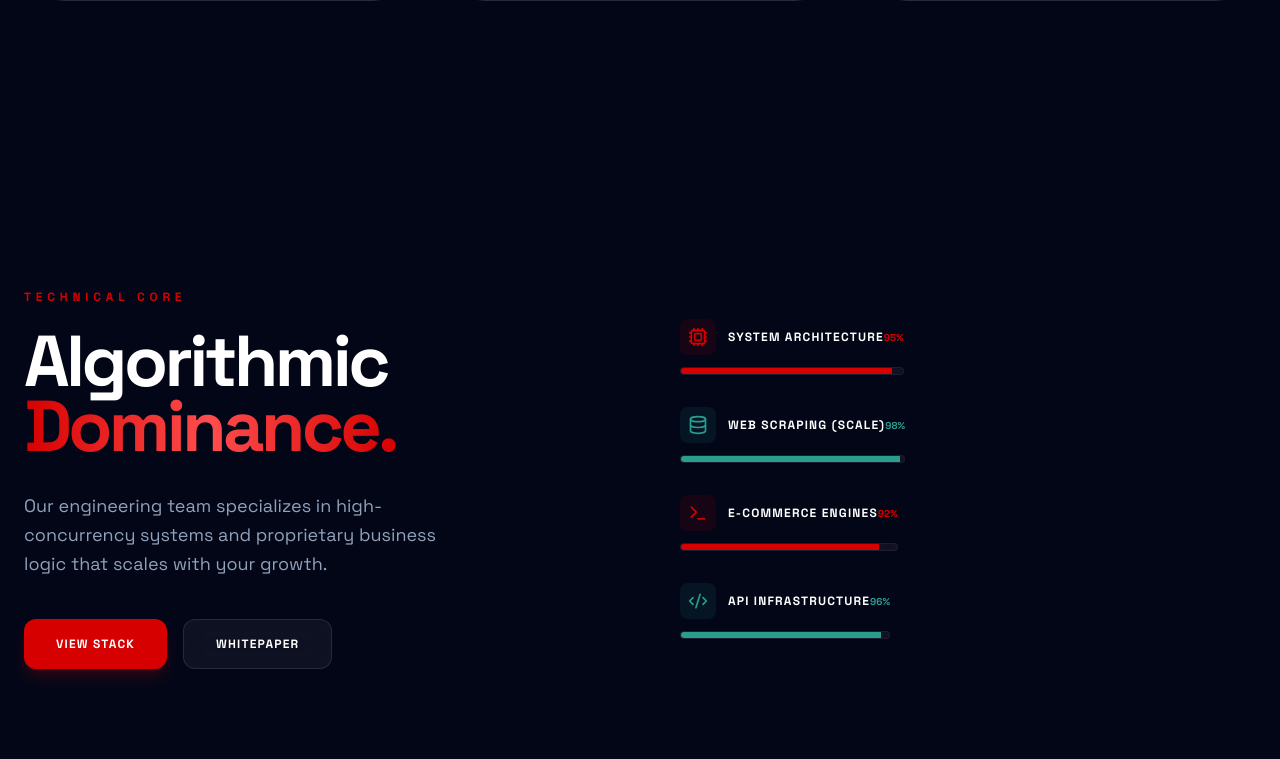
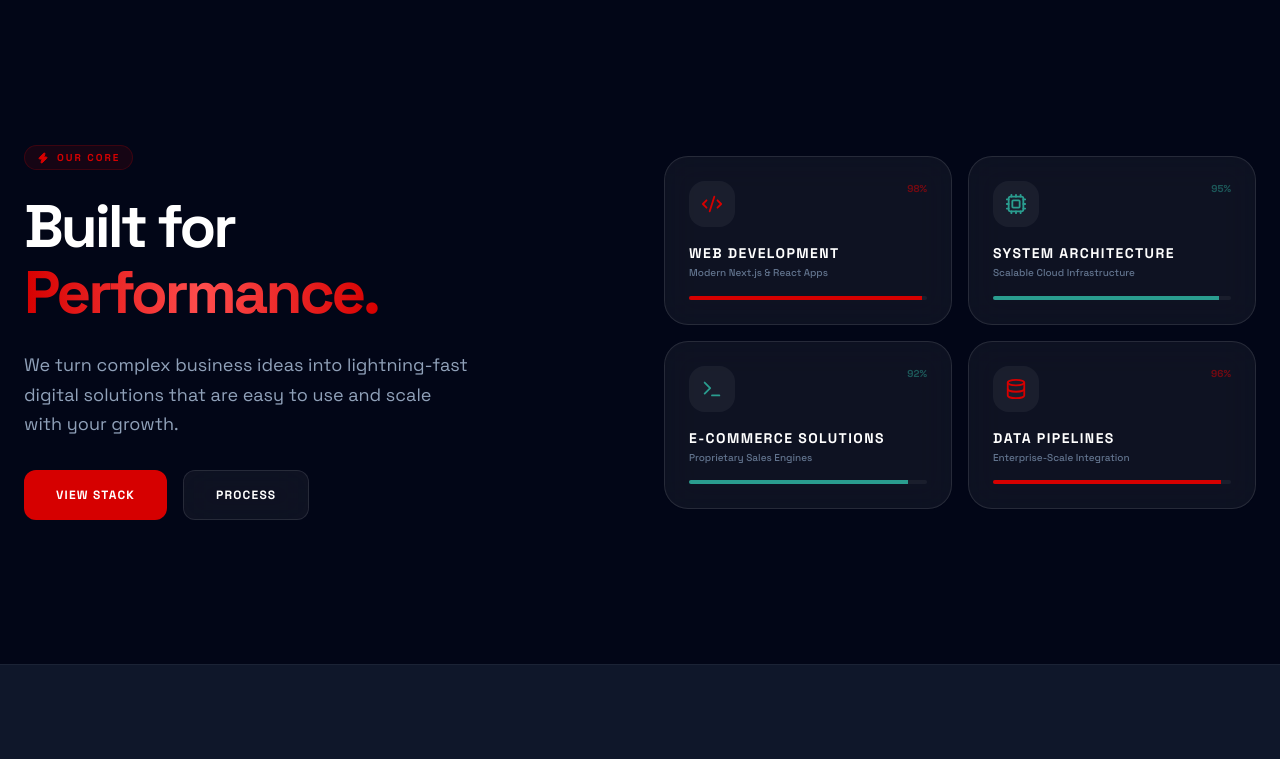
Before and after one commit to samircd4/web_agency_frontend, a Next.js app: page /services in a window 1280 px wide. Shown: the part 1298-2057 px from the top of the page. Built offline with nearby package versions, Linux system fonts and the light colour scheme.

Commit message:
Mobile responsive fix

```diff
--- a/components/DashboardShowcase.jsx
+++ b/components/DashboardShowcase.jsx
@@ -9,7 +9,7 @@ import mobileScreenshot from '@/public/images/mockups/front_end.png';
 
 export default function DashboardShowcase() {
     return (
-        <section className="py-16 md:py-32 relative bg-[#0f172a] overflow-hidden" id="dashboard">
+        <section className="py-12 md:py-16 relative bg-[#0f172a] overflow-hidden" id="dashboard">
             {/* Background elements */}
             <div className="absolute top-1/2 left-0 w-full h-[1px] bg-gradient-to-r from-transparent via-white/5 to-transparent" />
             <div className="absolute top-0 right-0 w-[500px] h-[500px] bg-brand-blue/5 rounded-full blur-[150px] pointer-events-none" />
--- a/components/Expertise.jsx
+++ b/components/Expertise.jsx
@@ -2,71 +2,110 @@
 
 import React from 'react';
 import { motion } from 'framer-motion';
-import { Terminal, Cpu, Database, Code2 } from 'lucide-react';
+import { Terminal, Cpu, Database, Code2, Zap, BarChart3 } from 'lucide-react';
 import ScrollReveal from './ScrollReveal';
 
 const skills = [
-    { name: "System Architecture", level: 95, icon: <Cpu size={20} />, color: "brand-red" },
-    { name: "Web Scraping (Scale)", level: 98, icon: <Database size={20} />, color: "brand-teal" },
-    { name: "E-commerce Engines", level: 92, icon: <Terminal size={20} />, color: "brand-red" },
-    { name: "API Infrastructure", level: 96, icon: <Code2 size={20} />, color: "brand-teal" }
+    {
+        name: "Web Development",
+        level: 98,
+        icon: <Code2 size={22} />,
+        color: "brand-red",
+        desc: "Modern Next.js & React Apps"
+    },
+    {
+        name: "System Architecture",
+        level: 95,
+        icon: <Cpu size={22} />,
+        color: "brand-teal",
+        desc: "Scalable Cloud Infrastructure"
+    },
+    {
+        name: "E-commerce Solutions",
+        level: 92,
+        icon: <Terminal size={22} />,
+        color: "brand-teal",
+        desc: "Proprietary Sales Engines"
+    },
+    {
+        name: "Data Pipelines",
+        level: 96,
+        icon: <Database size={22} />,
+        color: "brand-red",
+        desc: "Enterprise-Scale Integration"
+    }
 ];
 
 export default function Expertise() {
     return (
-        <section id="expertise" className="py-24 bg-background relative overflow-hidden">
-            <div className="container mx-auto px-6">
-                <div className="grid lg:grid-cols-2 gap-20 items-center">
+        <section id="expertise" className="py-12 bg-background relative overflow-hidden">
+            <div className="w-full md:container mx-auto px-0 md:px-6">
+                <div className="grid lg:grid-cols-2 gap-12 items-center px-6 md:px-0">
 
+                    {/* Content Section */}
                     <div>
                         <ScrollReveal>
-                            <span className="text-xs font-black uppercase tracking-[0.4em] text-brand-red mb-6 block">Technical Core</span>
-                            <h2 className="text-5xl md:text-7xl font-black text-white mb-8 tracking-tighter leading-[0.9]">
-                                Algorithmic <br />
-                                <span className="text-gradient-red">Dominance.</span>
+                            <div className="inline-flex items-center gap-2 px-3 py-1 rounded-full bg-brand-red/10 border border-brand-red/20 text-brand-red text-[10px] font-black tracking-[0.2em] uppercase mb-6">
+                                <Zap size={12} fill="currentColor" />
+                                <span>Our Core</span>
+                            </div>
+                            <h2 className="text-5xl md:text-6xl font-black text-white mb-6 tracking-tighter leading-[1.1]">
+                                Built for <br />
+                                <span className="text-gradient-red">Performance.</span>
                             </h2>
                         </ScrollReveal>
                         <ScrollReveal delay={0.2}>
-                            <p className="text-slate-400 text-lg mb-10 leading-relaxed max-w-md">
-                                Our engineering team specializes in high-concurrency systems and proprietary business logic that scales with your growth.
+                            <p className="text-slate-400 text-lg mb-8 leading-relaxed max-w-md">
+                                We turn complex business ideas into lightning-fast digital solutions that are easy to use and scale with your growth.
                             </p>
                         </ScrollReveal>
                         <ScrollReveal delay={0.3}>
                             <div className="flex gap-4">
-                                <button className="px-8 py-4 bg-brand-red text-white rounded-xl font-bold text-xs uppercase tracking-widest shadow-lg shadow-brand-red/20 transition-all hover:-translate-y-1">
+                                <button className="px-8 py-4 bg-brand-red text-white rounded-xl font-bold text-xs uppercase tracking-widest transition-all hover:shadow-glow-red hover:-translate-y-1">
                                     View Stack
                                 </button>
                                 <button className="px-8 py-4 glass text-white rounded-xl font-bold text-xs uppercase tracking-widest transition-all hover:bg-white/10">
-                                    Whitepaper
+                                    Process
                                 </button>
                             </div>
                         </ScrollReveal>
                     </div>
 
-                    <div className="space-y-8">
+                    {/* Bento Skills Grid */}
+                    <div className="grid grid-cols-1 md:grid-cols-2 gap-4">
                         {skills.map((skill, index) => (
-                            <ScrollReveal key={index} delay={index * 0.15}>
-                                <div className="space-y-3">
-                                    <div className="flex justify-between items-center">
-                                        <div className="flex items-center gap-3">
-                                            <div className={`p-2 rounded-lg bg-${skill.color}/10 text-${skill.color}`}>
+                            <motion.div
+                                key={index}
+                                initial={{ opacity: 0, scale: 0.95 }}
+                                whileInView={{ opacity: 1, scale: 1 }}
+                                viewport={{ once: false }}
+                                transition={{ delay: index * 0.1 }}
+                                className="group p-6 rounded-3xl glass border-white/5 hover:border-brand-red/30 transition-all duration-500"
+                            >
+                                <div className="flex items-start justify-between mb-4">
+                                    <div className={`p-3 rounded-2xl bg-white/5 text-${skill.color} group-hover:scale-110 transition-transform duration-500`}>
                                         {skill.icon}
                                     </div>
-                                            <span className="text-white font-bold uppercase tracking-widest text-xs">{skill.name}</span>
+                                    <div className={`text-[10px] font-black text-${skill.color} opacity-50 group-hover:opacity-100 transition-opacity`}>
+                                        {skill.level}%
                                     </div>
-                                        <span className={`text-[10px] font-black text-${skill.color}`}>{skill.level}%</span>
                                 </div>
-                                    <div className="h-2 bg-white/5 rounded-full overflow-hidden border border-white/5">
+                                <h3 className="text-white font-bold text-sm uppercase tracking-widest mb-1 group-hover:text-brand-red transition-colors">
+                                    {skill.name}
+                                </h3>
+                                <p className="text-slate-500 text-[10px] font-medium leading-tight mb-4">
+                                    {skill.desc}
+                                </p>
+                                <div className="h-1 bg-white/5 rounded-full overflow-hidden">
                                     <motion.div
                                         initial={{ width: 0 }}
                                         whileInView={{ width: `${skill.level}%` }}
                                         viewport={{ once: false }}
                                         transition={{ duration: 1.5, delay: 0.5, ease: "circOut" }}
-                                            className={`h-full bg-${skill.color} shadow-[0_0_15px_rgba(214,0,0,0.3)]`}
+                                        className={`h-full bg-${skill.color}`}
                                     />
                                 </div>
-                                </div>
-                            </ScrollReveal>
+                            </motion.div>
                         ))}
                     </div>
 
--- a/components/Hero.jsx
+++ b/components/Hero.jsx
@@ -4,7 +4,7 @@ import React, { useState, useEffect, useRef } from 'react';
 import Link from 'next/link';
 import Image from 'next/image';
 import { ArrowRight, Sparkles, ShoppingCart, Code2, Database, Zap, Terminal, Activity, Cpu } from 'lucide-react';
-import { motion, AnimatePresence, useScroll, useTransform, useMotionValue } from 'framer-motion';
+import { motion, AnimatePresence, useTransform, useMotionValue } from 'framer-motion';
 
 const slidingTexts = [
     "E-commerce Ecosystems",
@@ -33,22 +33,19 @@ export default function Hero() {
         return () => clearInterval(timer);
     }, []);
 
-    const { scrollY } = useScroll();
-    const opacity = useTransform(scrollY, [0, 300], [1, 0]);
-
     return (
         <section
             ref={containerRef}
             onMouseMove={handleMouseMove}
-            className="relative min-h-[90vh] flex items-center pt-20 pb-12 md:pt-32 md:pb-24 overflow-hidden bg-background"
+            className="group relative min-h-[90vh] flex items-center pt-20 pb-12 md:pt-32 md:pb-24 overflow-hidden bg-background"
         >
             {/* Interactive Glow */}
             <motion.div
-                className="pointer-events-none absolute -inset-px opacity-0 transition duration-300 group-hover:opacity-100"
+                className="pointer-events-none absolute -inset-px opacity-0 transition duration-500 group-hover:opacity-100"
                 style={{
                     background: useTransform(
                         [mouseX, mouseY],
-                        ([x, y]) => `radial-gradient(600px circle at ${x}px ${y}px, rgba(42, 157, 143, 0.06), transparent 40%)`
+                        ([x, y]) => `radial-gradient(600px circle at ${x}px ${y}px, rgba(42, 157, 143, 0.08), transparent 40%)`
                     ),
                 }}
             />
@@ -58,7 +55,12 @@ export default function Hero() {
             <div className="absolute bottom-[-10%] left-[-10%] w-[50%] h-[50%] bg-brand-red/5 rounded-full blur-[120px] animate-pulse-slow" style={{ animationDelay: '2s' }} />
             <div className="absolute inset-0 opacity-[0.1] pointer-events-none [background-image:radial-gradient(var(--color-surface-700)_1px,transparent_1px)] [background-size:40px_40px]" />
 
-            <motion.div style={{ opacity }} className="container mx-auto px-6 relative z-10">
+            <motion.div
+                initial={{ opacity: 0, y: 20 }}
+                animate={{ opacity: 1, y: 0 }}
+                transition={{ duration: 0.8 }}
+                className="container mx-auto px-6 relative z-10"
+            >
                 <div className="grid lg:grid-cols-2 gap-16 items-center">
 
                     {/* Left Content */}
@@ -66,6 +68,7 @@ export default function Hero() {
                         <motion.div
                             initial={{ opacity: 0, x: -20 }}
                             animate={{ opacity: 1, x: 0 }}
+                            transition={{ delay: 0.2 }}
                             className="inline-flex items-center gap-2 px-4 py-2 rounded-full bg-white/5 border border-white/10 text-brand-teal text-[10px] font-black tracking-[0.3em] uppercase mb-8 backdrop-blur-md"
                         >
                             <Sparkles size={14} className="text-brand-red animate-pulse" />
@@ -75,7 +78,7 @@ export default function Hero() {
                         <motion.h1
                             initial={{ opacity: 0, y: 20 }}
                             animate={{ opacity: 1, y: 0 }}
-                            transition={{ duration: 0.8, ease: [0.22, 1, 0.36, 1] }}
+                            transition={{ delay: 0.3, duration: 0.8, ease: [0.22, 1, 0.36, 1] }}
                             className="text-5xl md:text-7xl font-black text-white tracking-tight leading-[1.05] mb-8"
                         >
                             Engineering <br />
@@ -102,7 +105,7 @@ export default function Hero() {
                         <motion.p
                             initial={{ opacity: 0, y: 20 }}
                             animate={{ opacity: 1, y: 0 }}
-                            transition={{ delay: 0.2, duration: 0.8 }}
+                            transition={{ delay: 0.4, duration: 0.8 }}
                             className="max-w-xl text-slate-400 text-lg md:text-xl mb-12 leading-relaxed"
                         >
                             We build proprietary scraping networks and commerce engines that turn complex business logic into scalable digital assets.
@@ -111,7 +114,7 @@ export default function Hero() {
                         <motion.div
                             initial={{ opacity: 0, y: 20 }}
                             animate={{ opacity: 1, y: 0 }}
-                            transition={{ delay: 0.4 }}
+                            transition={{ delay: 0.5 }}
                             className="flex flex-col sm:flex-row gap-6 w-full sm:w-auto"
                         >
                             <Link href="/start-project" className="group relative px-10 py-5 bg-brand-teal hover:bg-brand-teal/90 text-white rounded-2xl font-black text-sm uppercase tracking-widest flex items-center justify-center gap-3 transition-all duration-300 shadow-glow-teal hover:-translate-y-1">
@@ -124,33 +127,13 @@ export default function Hero() {
                                 View Systems
                             </button>
                         </motion.div>
-
-                        <motion.div
-                            initial={{ opacity: 0 }}
-                            animate={{ opacity: 1 }}
-                            transition={{ delay: 0.8 }}
-                            className="mt-16 pt-8 border-t border-white/5 w-full flex items-center gap-8 text-slate-500"
-                        >
-                            <div className="flex flex-col">
-                                <span className="text-[10px] font-black uppercase tracking-widest text-slate-600 mb-1">Availability</span>
-                                <span className="text-xs font-bold text-slate-400 flex items-center gap-2">
-                                    <div className="w-1.5 h-1.5 rounded-full bg-brand-red animate-pulse" />
-                                    Q3 2026 Ready
-                                </span>
-                            </div>
-                            <div className="w-px h-8 bg-white/5" />
-                            <div className="flex flex-col">
-                                <span className="text-[10px] font-black uppercase tracking-widest text-slate-600 mb-1">Architecture</span>
-                                <span className="text-xs font-bold text-slate-400">Micro-engine V2</span>
-                            </div>
-                        </motion.div>
                     </div>
 
                     {/* Right Visual Content */}
                     <motion.div
-                        initial={{ opacity: 0, scale: 0.8, rotate: 5 }}
-                        animate={{ opacity: 1, scale: 1, rotate: 0 }}
-                        transition={{ duration: 1.2, ease: "easeOut" }}
+                        initial={{ opacity: 0, scale: 0.8 }}
+                        animate={{ opacity: 1, scale: 1 }}
+                        transition={{ delay: 0.6, duration: 1.2, ease: "easeOut" }}
                         className="relative hidden lg:block"
                     >
                         <div className="relative w-full aspect-square max-w-[600px] mx-auto">
@@ -196,7 +179,7 @@ export default function Hero() {
                                         <motion.div
                                             initial={{ width: 0 }}
                                             animate={{ width: "85%" }}
-                                            transition={{ delay: 1, duration: 2 }}
+                                            transition={{ delay: 1.5, duration: 2 }}
                                             className="h-full bg-brand-red shadow-glow-red"
                                         />
                                     </div>
--- a/components/Portfolio.jsx
+++ b/components/Portfolio.jsx
@@ -71,7 +71,7 @@ export default function Portfolio() {
         : projects.filter(p => p.category === activeFilter);
 
     return (
-        <section id="portfolio" className="py-24 bg-background relative overflow-hidden">
+        <section id="portfolio" className="py-12 bg-background relative overflow-hidden">
             {/* Ambient glows */}
             <div className="absolute top-1/4 left-0 w-96 h-96 bg-brand-teal/5 rounded-full blur-[120px] pointer-events-none" />
             <div className="absolute bottom-1/4 right-0 w-96 h-96 bg-brand-red/5 rounded-full blur-[120px] pointer-events-none" />
--- a/components/Process.jsx
+++ b/components/Process.jsx
@@ -27,7 +27,7 @@ const steps = [
 
 export default function Process() {
     return (
-        <section id="process" className="py-24 bg-background relative">
+        <section id="process" className="py-12 bg-background relative">
             <div className="container mx-auto px-6 relative z-10">
                 <div className="text-center mb-20">
                     <motion.div
--- a/components/ScrollReveal.jsx
+++ b/components/ScrollReveal.jsx
@@ -9,7 +9,7 @@ export default function ScrollReveal({ children, width = "fit-content", delay =
             <motion.div
                 initial={{ opacity: 0, y: 50, scale: 0.95 }}
                 whileInView={{ opacity: 1, y: 0, scale: 1 }}
-                viewport={{ once: false, margin: "-50px" }}
+                viewport={{ once: true, margin: "-50px" }}
                 transition={{ duration: 0.8, delay: delay, ease: [0.16, 1, 0.3, 1] }}
             >
                 {children}
--- a/components/Stats.jsx
+++ b/components/Stats.jsx
@@ -12,7 +12,7 @@ const stats = [
 
 export default function Stats() {
     return (
-        <section className="py-12 md:py-24 relative overflow-hidden bg-slate-950">
+        <section className="py-8 md:py-12 relative overflow-hidden bg-slate-950">
             {/* Engineering Grid Background */}
             <div className="absolute inset-0 opacity-[0.03] pointer-events-none"
                 style={{ backgroundImage: 'radial-gradient(circle, #fff 1px, transparent 1px)', backgroundSize: '30px 30px' }} />
```
Also changed, not shown: components/Contact.jsx (+5 -5 lines), components/Navbar.jsx (+72 -75 lines), components/ServicesGrid.jsx (+4 -4 lines). Lines whose indentation alone changed are shown as unchanged.
